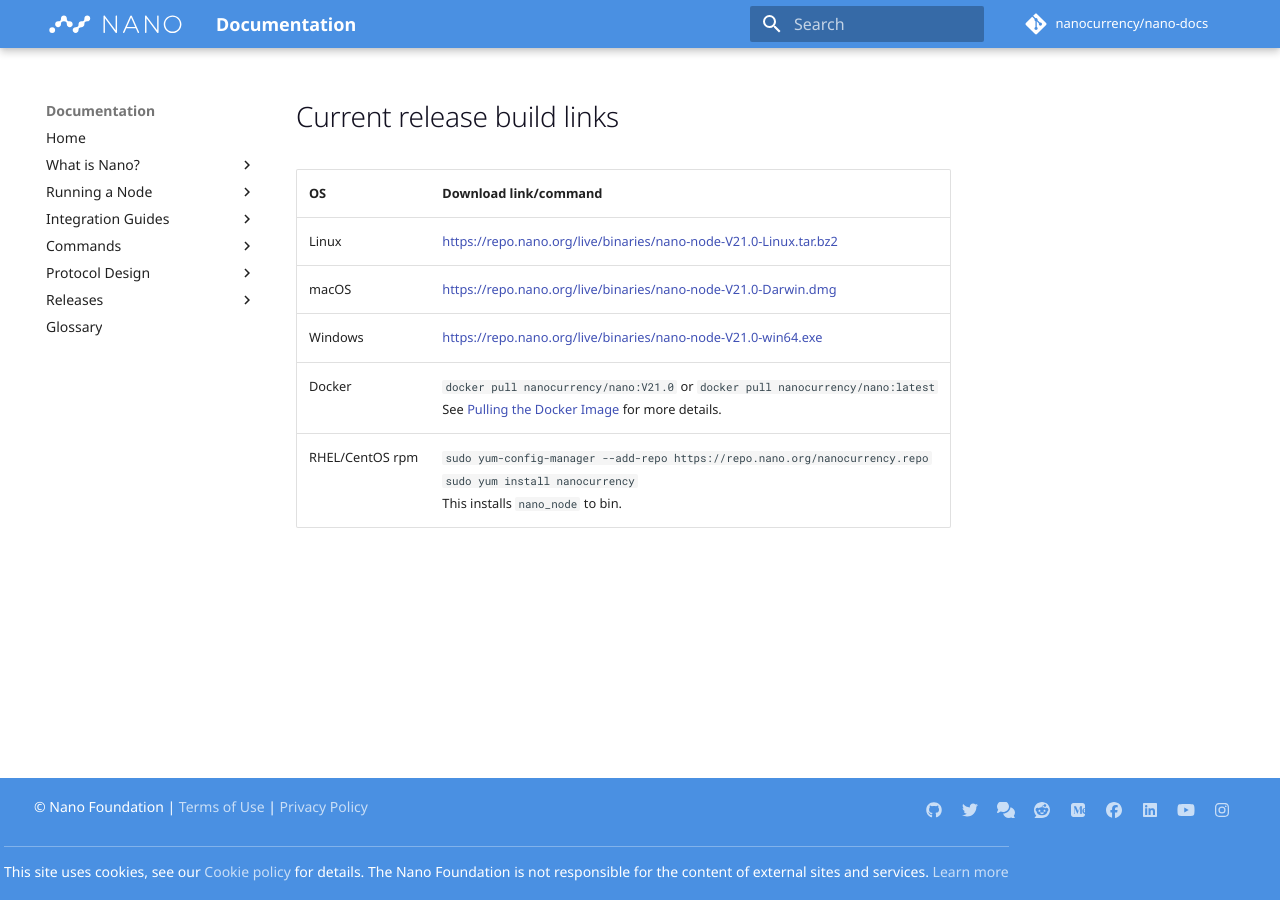
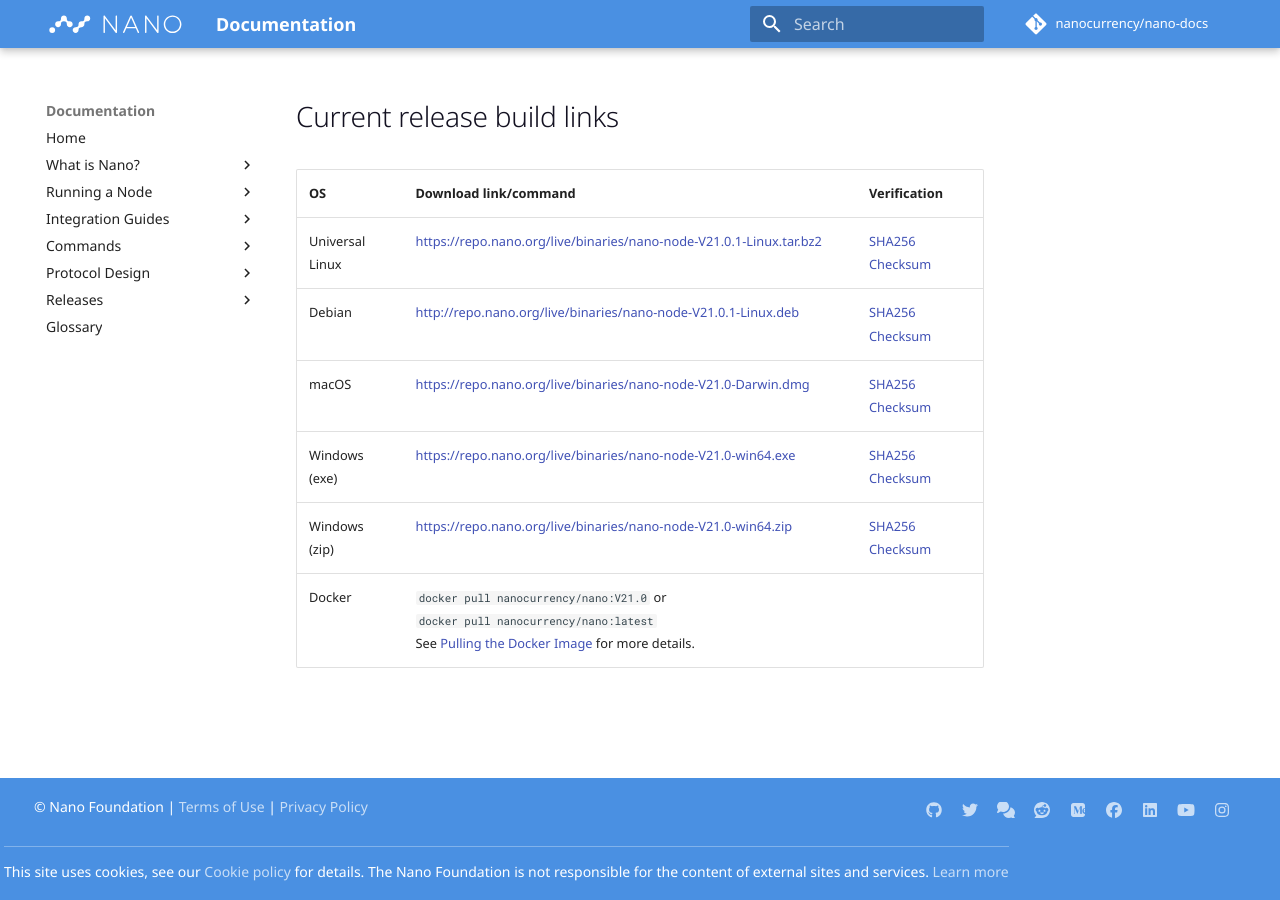
Before and after one commit to nanocurrency/nano-docs, an MkDocs documentation site: the page built from docs/snippets/current-release-build-links.md, in a window 1280 px wide. Built offline with MkDocs 1.6.1 and Material for MkDocs 9.7.7, drawn with Linux system fonts in a browser that asks for light colours; comment, search, counter and statistics services are not loaded.

Commit message:
Update build links with new Linux and remove rpm

```diff
--- a/docs/snippets/current-release-build-links.md
+++ b/docs/snippets/current-release-build-links.md
@@ -1,7 +1,8 @@
-| OS | Download link/command |
-|----|---------------|
-| Linux | https://repo.nano.org/live/binaries/nano-node-V21.0-Linux.tar.bz2 |
-| macOS | https://repo.nano.org/live/binaries/nano-node-V21.0-Darwin.dmg |
-| Windows | https://repo.nano.org/live/binaries/nano-node-V21.0-win64.exe |
-| Docker | `docker pull nanocurrency/nano:V21.0` or `docker pull nanocurrency/nano:latest`<br />See [Pulling the Docker Image](/running-a-node/node-setup/#pulling-the-docker-image) for more details. |
-| RHEL/CentOS rpm | `sudo yum-config-manager --add-repo https://repo.nano.org/nanocurrency.repo`<br />`sudo yum install nanocurrency`<br />This installs `nano_node` to bin. |
+| OS | Download link/command | Verification |
+|----|---------------|-|
+| Universal Linux | https://repo.nano.org/live/binaries/nano-node-V21.0.1-Linux.tar.bz2 | [SHA256 Checksum](https://repo.nano.org/live/binaries/nano-node-V21.0.1-Linux.tar.bz2.sha256) |
+| Debian | http://repo.nano.org/live/binaries/nano-node-V21.0.1-Linux.deb | [SHA256 Checksum](https://repo.nano.org/live/binaries/nano-node-V21.0.1-Linux.deb.sha256) |
+| macOS | https://repo.nano.org/live/binaries/nano-node-V21.0-Darwin.dmg | [SHA256 Checksum](https://s3.us-east-2.amazonaws.com/repo.nano.org/live/binaries/nano-node-V21.0-Darwin.dmg.sha256) |
+| Windows (exe) | https://repo.nano.org/live/binaries/nano-node-V21.0-win64.exe | [SHA256 Checksum](https://repo.nano.org/live/binaries/nano-node-V21.0-win64.exe.sha256) |
+| Windows (zip) | https://repo.nano.org/live/binaries/nano-node-V21.0-win64.zip | [SHA256 Checksum](https://repo.nano.org/live/binaries/nano-node-V21.0-win64.zip.sha256) |
+| Docker | `docker pull nanocurrency/nano:V21.0` or `docker pull nanocurrency/nano:latest`<br />See [Pulling the Docker Image](/running-a-node/node-setup/#pulling-the-docker-image) for more details. | |
```
